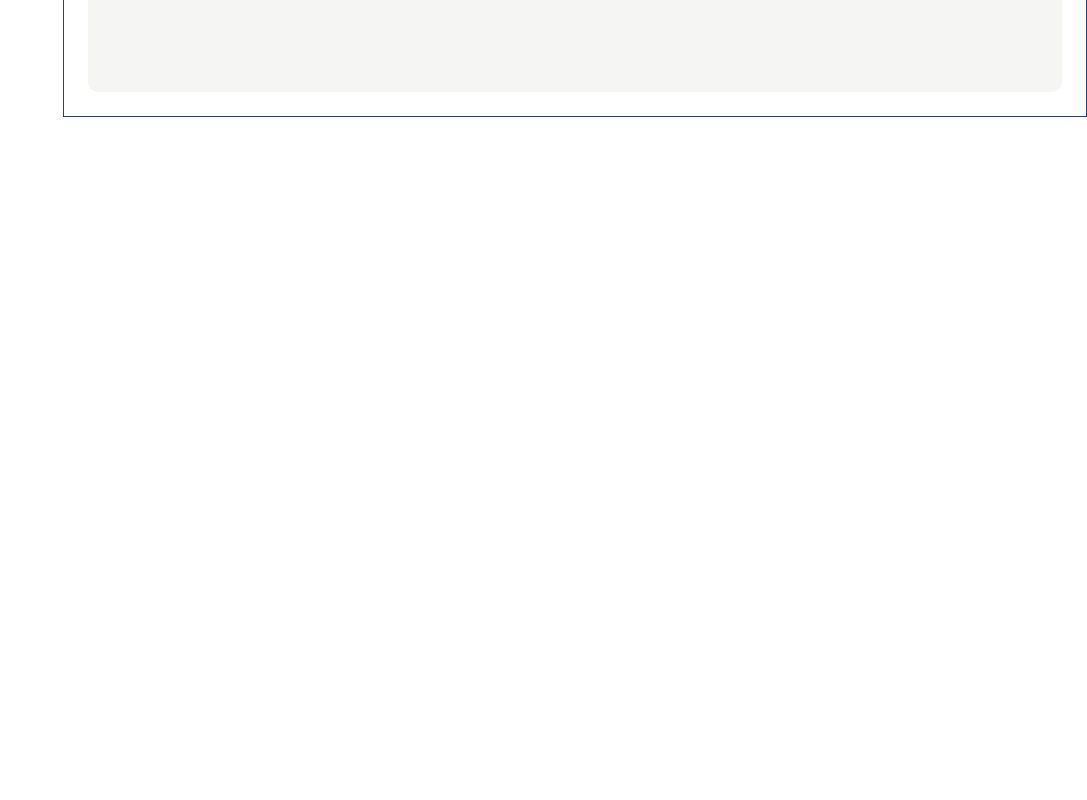
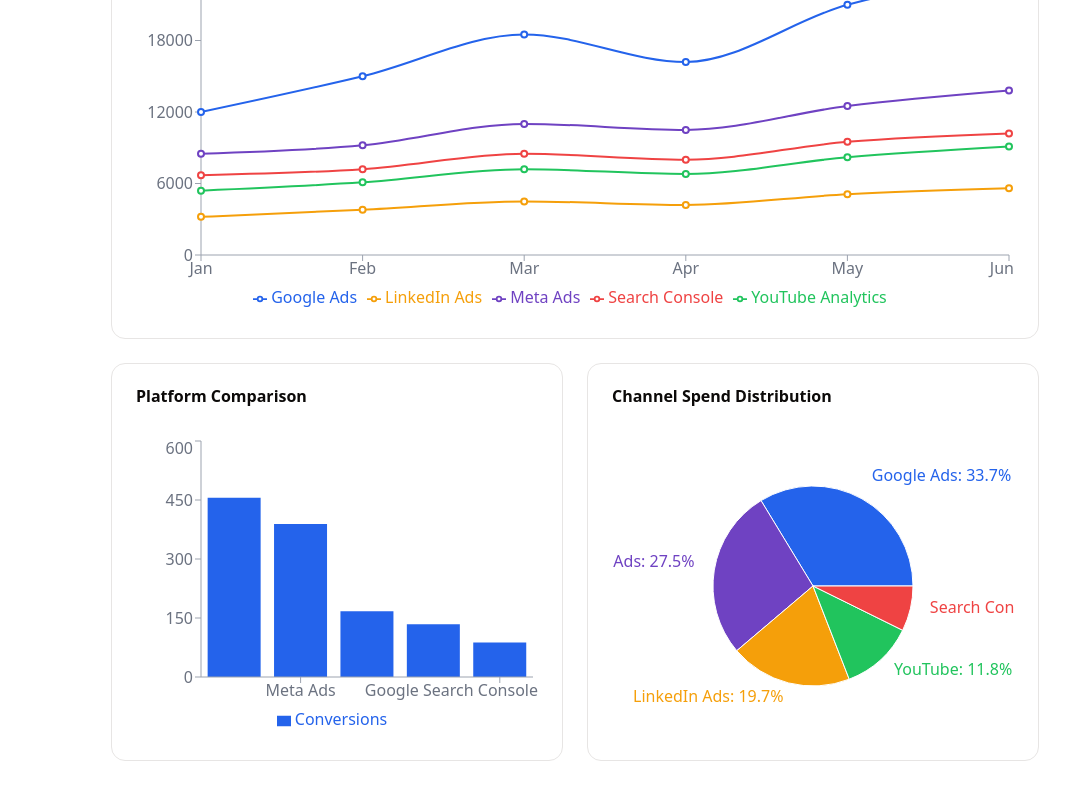
Before and after one commit to Captainbrooks/LRB-Insights, a React app in the folder frontend/: page / in a window 1280 px wide. Shown: the part 900-1700 px from the top of the page, without its empty margins (193-1280 px from the left). Before the commit the page ends 1017 px from the top, so only its background shows below. Built offline with nearby package versions, Linux system fonts and the light colour scheme; the HTML template or start-up script is replaced by a standard one.

Commit message:
feat: add performance metrics
added line charts and pie charts with mock datas

```diff
--- a/frontend/package.json
+++ b/frontend/package.json
@@ -29,6 +29,7 @@
     "react": "^19.1.1",
     "react-day-picker": "^9.11.1",
     "react-dom": "^19.1.1",
+    "recharts": "^3.3.0",
     "tailwind-merge": "^3.3.1",
     "tailwindcss": "^4.1.16"
   },
--- /dev/null
+++ b/frontend/src/components/layout/ChartArea.jsx
@@ -0,0 +1,164 @@
+import { Card, CardContent, CardHeader, CardTitle } from "@/components/ui/card";
+import {
+    LineChart,
+    Line,
+    BarChart,
+    Bar,
+    PieChart,
+    Pie,
+    Cell,
+    XAxis,
+    YAxis,
+    CartesianGrid,
+    Tooltip,
+    Legend,
+    ResponsiveContainer,
+} from "recharts";
+
+const COLORS = {
+    googleAds: "hsl(221, 83%, 53%)",
+    metaAds: "hsl(261, 51%, 51%)",
+    linkedInAds: "hsl(38, 92%, 50%)",
+    youtubeAnalytics: "hsl(142, 71%, 45%)",
+    googleSearchConsole: "hsl(0, 84%, 60%)",
+};
+
+export function ChartArea({ timeSeriesData, platformData, channelDistribution }) {
+    return (
+        <div className="grid gap-6 md:grid-cols-2">
+            <Card className="shadow-card border-border col-span-2">
+                <CardHeader>
+                    <CardTitle>Campaign Performance Trends</CardTitle>
+                </CardHeader>
+                <CardContent>
+                    <ResponsiveContainer width="100%" height={350}>
+                        <LineChart data={timeSeriesData}>
+                            <CartesianGrid strokeDasharray="3 3" stroke="hsl(var(--border))" />
+                            <XAxis
+                                dataKey="date"
+                                stroke="#6b7280"
+                                axisLine={{ stroke: "#9ca3af", strokeWidth: 1 }}  // ← the bottom x-axis line
+                                tickLine={{ stroke: "#9ca3af", strokeWidth: 1 }}  // ← the small tick marks
+                            />
+                            <YAxis
+                                stroke="#6b7280"
+                                axisLine={{ stroke: "#9ca3af", strokeWidth: 1 }}  // ← the left y-axis line
+                                tickLine={{ stroke: "#9ca3af", strokeWidth: 1 }}
+                            />
+                            <Tooltip
+                                contentStyle={{
+                                    backgroundColor: "hsl(var(--card))",
+                                    border: "1px solid hsl(var(--border))",
+                                    borderRadius: "var(--radius)",
+                                }}
+                            />
+                            <Legend />
+                            <Line
+                                type="monotone"
+                                dataKey="googleAds"
+                                stroke={COLORS.googleAds}
+                                strokeWidth={2}
+                                name="Google Ads"
+                            />
+                            <Line
+                                type="monotone"
+                                dataKey="metaAds"
+                                stroke={COLORS.metaAds}
+                                strokeWidth={2}
+                                name="Meta Ads"
+                            />
+                            <Line
+                                type="monotone"
+                                dataKey="linkedInAds"
+                                stroke={COLORS.linkedInAds}
+                                strokeWidth={2}
+                                name="LinkedIn Ads"
+                            />
+                            <Line
+                                type="monotone"
+                                dataKey="youtubeAnalytics"
+                                stroke={COLORS.youtubeAnalytics}
+                                strokeWidth={2}
+                                name="YouTube Analytics"
+                            />
+                            <Line
+                                type="monotone"
+                                dataKey="googleSearchConsole"
+                                stroke={COLORS.googleSearchConsole}
+                                strokeWidth={2}
+                                name="Search Console"
+                            />
+                        </LineChart>
+                    </ResponsiveContainer>
+                </CardContent>
+            </Card>
+
+            <Card className="shadow-card border-border">
+                <CardHeader>
+                    <CardTitle>Platform Comparison</CardTitle>
+                </CardHeader>
+                <CardContent>
+                    <ResponsiveContainer width="100%" height={300}>
+                        <BarChart data={platformData}>
+                            <CartesianGrid strokeDasharray="3 3" stroke="hsl(var(--border))" />
+                            <XAxis dataKey="platform"
+                                stroke="#6b7280"
+                                axisLine={{ stroke: "#9ca3af", strokeWidth: 1 }}  // ← the bottom x-axis line
+                                tickLine={{ stroke: "#9ca3af", strokeWidth: 1 }}
+                            />
+                            <YAxis
+
+                                stroke="#6b7280"
+                                axisLine={{ stroke: "#9ca3af", strokeWidth: 1 }}  // ← the left y-axis line
+                                tickLine={{ stroke: "#9ca3af", strokeWidth: 1 }} />
+                            <Tooltip
+                                contentStyle={{
+                                    backgroundColor: "hsl(var(--card))",
+                                    border: "1px solid hsl(var(--border))",
+                                    borderRadius: "var(--radius)",
+                                }}
+                            />
+                            <Legend />
+                            <Bar dataKey="conversions" fill={COLORS.googleAds} name="Conversions" />
+                        </BarChart>
+                    </ResponsiveContainer>
+                </CardContent>
+            </Card>
+
+            <Card className="shadow-card border-border">
+                <CardHeader>
+                    <CardTitle>Channel Spend Distribution</CardTitle>
+                </CardHeader>
+                <CardContent>
+                    <ResponsiveContainer width="100%" height={300}>
+                        <PieChart>
+                            <Pie
+                                data={channelDistribution}
+                                cx="50%"
+                                cy="50%"
+                                labelLine={false}
+                                label={({ name, percent }) => `${name}: ${(percent * 100).toFixed(1)}%`}
+                                outerRadius={100}
+                                fill="#8884d8"
+                                dataKey="value"
+                            >
+                                {channelDistribution.map((entry, index) => (
+                                    <Cell key={`cell-${index}`} fill={entry.fill} />
+                                ))}
+                            </Pie>
+                            <Tooltip
+                                contentStyle={{
+                                    backgroundColor: "hsl(var(--card))",
+                                    border: "1px solid hsl(var(--border))",
+                                    borderRadius: "var(--radius)",
+                                }}
+                            />
+                        </PieChart>
+                    </ResponsiveContainer>
+                </CardContent>
+            </Card>
+        </div>
+    );
+}
+
+export default ChartArea;
--- a/frontend/src/components/layout/dashboard-sidebar.tsx
+++ b/frontend/src/components/layout/dashboard-sidebar.tsx
@@ -103,7 +103,7 @@
                         <SidebarMenu>
                             <SidebarMenuItem>
                                 <SidebarMenuButton>
-                                    <LayoutDashboard className="h-5 w-5 mr-2" />
+                                    <LayoutDashboard className="h-5 w-5" />
                                     Dashboard
                                 </SidebarMenuButton>
                             </SidebarMenuItem>
@@ -210,15 +210,15 @@
         </div>
       </div>
     </header>
-                <main className="flex flex-1 flex-col p-6 gap-6 border border-blue-800">
+                <main className="flex flex-1 flex-col p-6 gap-6">
 
 
-                    <div className="rounded-lg bg-muted h-full">
+                    <div className="rounded-lg h-full">
                         <Index />
                     </div>
-                    <div className="rounded-lg bg-muted h-48">
+                    {/* <div className="rounded-lg bg-muted h-48">
 
-                    </div>
+                    </div> */}
                 </main>
             </SidebarInset>
         </SidebarProvider>
--- a/frontend/src/pages/Index.jsx
+++ b/frontend/src/pages/Index.jsx
@@ -6,6 +6,7 @@
 
 
 import { Eye, MousePointerClick, DollarSign, Target, Users, TrendingUp, MousePointer, Activity } from 'lucide-react'
+import ChartArea from '@/components/layout/ChartArea.jsx'
 
 export default function Index() {
 
@@ -123,22 +124,27 @@
               <p className="text-muted-foreground mt-1">
                   Multi-channel campaign performance overview for {currentClient.name}
               </p>
-
-
-
-
-
-           <div className="grid gap-4 md:grid-cols-2 lg:grid-cols-4">
+              <div className="grid gap-4 md:grid-cols-2 lg:grid-cols-4 my-4">
                   {kpiData.map((kpi) => (
                       <KPICard key={kpi.title} {...kpi} />
                   ))}
               </div>
           </div>
+{/* performance metrics */}
 
 
 
+{/* chartArea */}
 
-{/* performance metrics */}
+<div>
+ <ChartArea
+        timeSeriesData={currentClient.timeSeriesData}
+        platformData={currentClient.platformData}
+        channelDistribution={currentClient.channelDistribution}
+      />
+</div>
+
+{/* chartArea */}
 
 
 
```
Also changed, not shown: 1 other file (tests, documents, lock files or other folders). Lines whose indentation alone changed are shown as unchanged.
